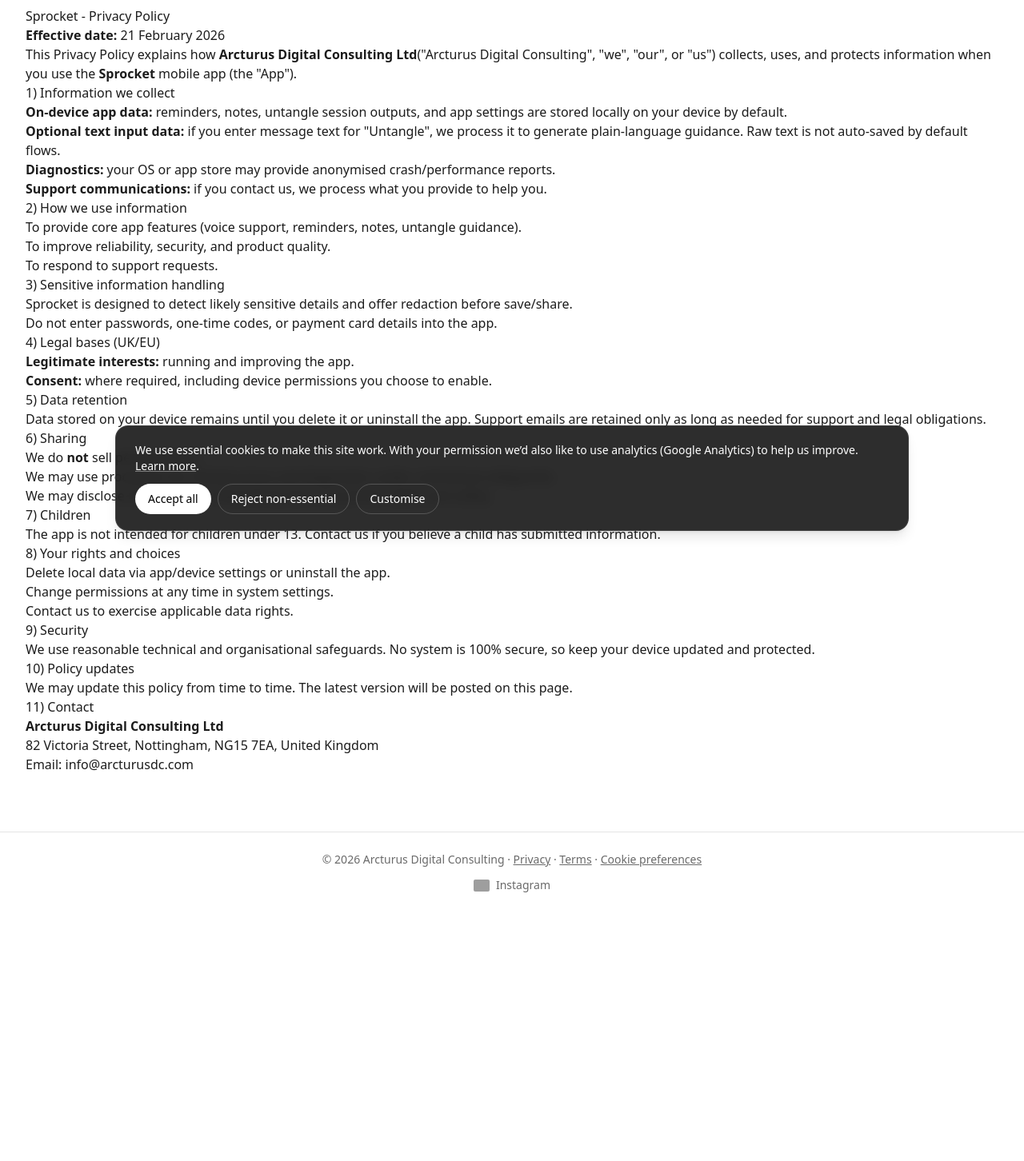
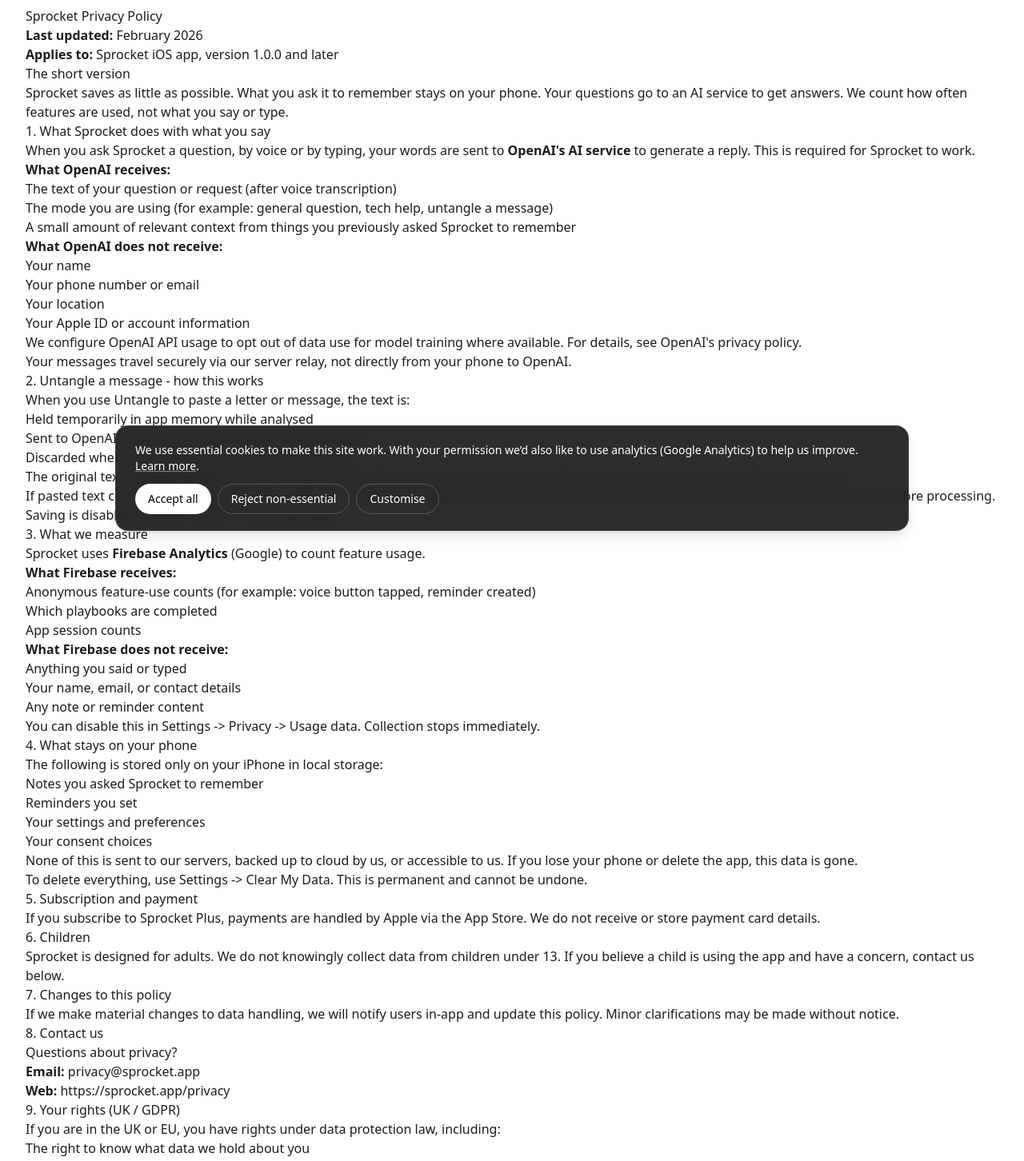
Before and after one commit to repinfaust/arcturusdc.github.io, a Next.js app: page /apps/sprocket/privacy-policy in a window 1280 px wide. Shown: the part 120-1572 px from the top of the page at 80% size. Before the commit the page ends 1261 px from the top, so only its background shows below. Built offline with nearby package versions, Linux system fonts and the light colour scheme; no server answers; grey boxes are pictures that could not be loaded.

Commit message:
Update Sprocket policy pages and video path

```diff
--- a/src/app/apps/sprocket/page.js
+++ b/src/app/apps/sprocket/page.js
@@ -54,7 +54,7 @@ export default function Sprocket() {
               <div className="rounded-xl border border-black/10 shadow-2xl overflow-hidden bg-white/60 backdrop-blur-sm">
                 <video
                   className="w-full h-auto aspect-video"
-                  src="/vid/sprocket-for-web.mp4"
+                  src="/vid/sprocket%20for%20web.mp4"
                   poster="/img/sprocket-logo.png"
                   autoPlay
                   muted
--- a/src/app/apps/sprocket/privacy-policy/page.js
+++ b/src/app/apps/sprocket/privacy-policy/page.js
@@ -1,98 +1,149 @@
 export const metadata = {
   title: 'Sprocket - Privacy Policy',
-  description: 'Read the Sprocket privacy policy in HTML. Arcturus Digital Consulting Ltd.',
+  description: 'Sprocket privacy policy for the iOS app.',
 };
 
 export default function PrivacyPolicyPage() {
   return (
     <main className="prose prose-neutral mx-auto px-4 md:px-6 lg:px-8 py-8">
-      <h1>Sprocket - Privacy Policy</h1>
-      <p><strong>Effective date:</strong> 21 February 2026</p>
+      <h1>Sprocket Privacy Policy</h1>
+      <p><strong>Last updated:</strong> February 2026</p>
+      <p><strong>Applies to:</strong> Sprocket iOS app, version 1.0.0 and later</p>
+
+      <h2>The short version</h2>
+      <p>
+        Sprocket saves as little as possible. What you ask it to remember stays on your phone.
+        Your questions go to an AI service to get answers. We count how often features are used,
+        not what you say or type.
+      </p>
+
+      <h2>1. What Sprocket does with what you say</h2>
+      <p>
+        When you ask Sprocket a question, by voice or by typing, your words are sent to
+        <strong> OpenAI&apos;s AI service</strong> to generate a reply. This is required for Sprocket
+        to work.
+      </p>
+      <p><strong>What OpenAI receives:</strong></p>
+      <ul>
+        <li>The text of your question or request (after voice transcription)</li>
+        <li>The mode you are using (for example: general question, tech help, untangle a message)</li>
+        <li>A small amount of relevant context from things you previously asked Sprocket to remember</li>
+      </ul>
+      <p><strong>What OpenAI does not receive:</strong></p>
+      <ul>
+        <li>Your name</li>
+        <li>Your phone number or email</li>
+        <li>Your location</li>
+        <li>Your Apple ID or account information</li>
+      </ul>
+      <p>
+        We configure OpenAI API usage to opt out of data use for model training where available.
+        For details, see{' '}
+        <a href="https://openai.com/privacy" target="_blank" rel="noopener noreferrer">
+          OpenAI&apos;s privacy policy
+        </a>
+        .
+      </p>
+      <p>Your messages travel securely via our server relay, not directly from your phone to OpenAI.</p>
+
+      <h2>2. Untangle a message - how this works</h2>
+      <p>When you use Untangle to paste a letter or message, the text is:</p>
+      <ul>
+        <li>Held temporarily in app memory while analysed</li>
+        <li>Sent to OpenAI to generate a plain-English interpretation</li>
+        <li>Discarded when you leave the screen or close the app</li>
+      </ul>
+      <p>
+        The original text is <strong>never stored</strong> unless you explicitly tap
+        &quot;Save summary.&quot; If saved, only the interpretation is stored, not the original text.
+      </p>
+      <p>
+        If pasted text contains likely sensitive information, for example a 6-digit code, card number,
+        or National Insurance number, Sprocket warns you before processing. Saving is disabled until you
+        confirm how to proceed.
+      </p>
+
+      <h2>3. What we measure</h2>
+      <p>
+        Sprocket uses <strong>Firebase Analytics</strong> (Google) to count feature usage.
+      </p>
+      <p><strong>What Firebase receives:</strong></p>
+      <ul>
+        <li>Anonymous feature-use counts (for example: voice button tapped, reminder created)</li>
+        <li>Which playbooks are completed</li>
+        <li>App session counts</li>
+      </ul>
+      <p><strong>What Firebase does not receive:</strong></p>
+      <ul>
+        <li>Anything you said or typed</li>
+        <li>Your name, email, or contact details</li>
+        <li>Any note or reminder content</li>
+      </ul>
+      <p>
+        You can disable this in Settings -&gt; Privacy -&gt; Usage data. Collection stops immediately.
+      </p>
+
+      <h2>4. What stays on your phone</h2>
+      <p>The following is stored only on your iPhone in local storage:</p>
+      <ul>
+        <li>Notes you asked Sprocket to remember</li>
+        <li>Reminders you set</li>
+        <li>Your settings and preferences</li>
+        <li>Your consent choices</li>
+      </ul>
+      <p>
+        None of this is sent to our servers, backed up to cloud by us, or accessible to us.
+        If you lose your phone or delete the app, this data is gone.
+      </p>
+      <p>
+        To delete everything, use Settings -&gt; Clear My Data. This is permanent and cannot be undone.
+      </p>
+
+      <h2>5. Subscription and payment</h2>
+      <p>
+        If you subscribe to Sprocket Plus, payments are handled by Apple via the App Store.
+        We do not receive or store payment card details.
+      </p>
+
+      <h2>6. Children</h2>
+      <p>
+        Sprocket is designed for adults. We do not knowingly collect data from children under 13.
+        If you believe a child is using the app and have a concern, contact us below.
+      </p>
+
+      <h2>7. Changes to this policy</h2>
+      <p>
+        If we make material changes to data handling, we will notify users in-app and update this policy.
+        Minor clarifications may be made without notice.
+      </p>
+
+      <h2>8. Contact us</h2>
+      <p>
+        Questions about privacy?<br />
+        <strong>Email:</strong> <a href="mailto:privacy@sprocket.app">privacy@sprocket.app</a><br />
+        <strong>Web:</strong> <a href="https://sprocket.app/privacy" target="_blank" rel="noopener noreferrer">https://sprocket.app/privacy</a>
+      </p>
+
+      <h2>9. Your rights (UK / GDPR)</h2>
+      <p>If you are in the UK or EU, you have rights under data protection law, including:</p>
+      <ul>
+        <li>The right to know what data we hold about you</li>
+        <li>The right to have your data deleted</li>
+        <li>The right to object to data processing</li>
+      </ul>
+      <p>
+        Because Sprocket stores almost all data locally and does not require an account,
+        most rights can be exercised directly through Settings -&gt; Clear My Data.
+      </p>
+      <p>
+        For data processed by OpenAI on our behalf, we act as the data controller.
+        Contact <a href="mailto:privacy@sprocket.app">privacy@sprocket.app</a> with requests.
+      </p>
 
       <p>
-        This Privacy Policy explains how <strong>Arcturus Digital Consulting Ltd</strong>
-        ("Arcturus Digital Consulting", "we", "our", or "us") collects, uses, and
-        protects information when you use the <strong>Sprocket</strong> mobile app (the "App").
-      </p>
-
-      <h2>1) Information we collect</h2>
-      <ul>
-        <li>
-          <strong>On-device app data:</strong> reminders, notes, untangle session outputs,
-          and app settings are stored locally on your device by default.
-        </li>
-        <li>
-          <strong>Optional text input data:</strong> if you enter message text for "Untangle",
-          we process it to generate plain-language guidance. Raw text is not auto-saved by default flows.
-        </li>
-        <li>
-          <strong>Diagnostics:</strong> your OS or app store may provide anonymised crash/performance reports.
-        </li>
-        <li>
-          <strong>Support communications:</strong> if you contact us, we process what you provide to help you.
-        </li>
-      </ul>
-
-      <h2>2) How we use information</h2>
-      <ul>
-        <li>To provide core app features (voice support, reminders, notes, untangle guidance).</li>
-        <li>To improve reliability, security, and product quality.</li>
-        <li>To respond to support requests.</li>
-      </ul>
-
-      <h2>3) Sensitive information handling</h2>
-      <ul>
-        <li>Sprocket is designed to detect likely sensitive details and offer redaction before save/share.</li>
-        <li>Do not enter passwords, one-time codes, or payment card details into the app.</li>
-      </ul>
-
-      <h2>4) Legal bases (UK/EU)</h2>
-      <ul>
-        <li><strong>Legitimate interests:</strong> running and improving the app.</li>
-        <li><strong>Consent:</strong> where required, including device permissions you choose to enable.</li>
-      </ul>
-
-      <h2>5) Data retention</h2>
-      <p>
-        Data stored on your device remains until you delete it or uninstall the app.
-        Support emails are retained only as long as needed for support and legal obligations.
-      </p>
-
-      <h2>6) Sharing</h2>
-      <ul>
-        <li>We do <strong>not</strong> sell personal data.</li>
-        <li>We may use processors for infrastructure and diagnostics under contractual safeguards.</li>
-        <li>We may disclose information if required by law or to protect rights and safety.</li>
-      </ul>
-
-      <h2>7) Children</h2>
-      <p>
-        The app is not intended for children under 13. Contact us if you believe a child has submitted information.
-      </p>
-
-      <h2>8) Your rights and choices</h2>
-      <ul>
-        <li>Delete local data via app/device settings or uninstall the app.</li>
-        <li>Change permissions at any time in system settings.</li>
-        <li>Contact us to exercise applicable data rights.</li>
-      </ul>
-
-      <h2>9) Security</h2>
-      <p>
-        We use reasonable technical and organisational safeguards. No system is 100% secure,
-        so keep your device updated and protected.
-      </p>
-
-      <h2>10) Policy updates</h2>
-      <p>
-        We may update this policy from time to time. The latest version will be posted on this page.
-      </p>
-
-      <h2>11) Contact</h2>
-      <p>
-        <strong>Arcturus Digital Consulting Ltd</strong><br />
-        82 Victoria Street, Nottingham, NG15 7EA, United Kingdom<br />
-        Email: <a href="mailto:info@arcturusdc.com">info@arcturusdc.com</a>
+        <em>
+          This policy is available in plain English. If anything is unclear, contact us and we will explain.
+        </em>
       </p>
     </main>
   );
--- a/src/app/apps/sprocket/terms-of-use/page.js
+++ b/src/app/apps/sprocket/terms-of-use/page.js
@@ -1,72 +1,158 @@
 export const metadata = {
   title: 'Sprocket - Terms of Use',
-  description: 'Read the Sprocket Terms of Use in HTML. Arcturus Digital Consulting Ltd.',
+  description: 'Sprocket Terms of Use and End User Licence Agreement (EULA).',
 };
 
 export default function TermsOfUsePage() {
   return (
-    <main className="max-w-3xl mx-auto px-4 md:px-6 lg:px-8 py-12 text-neutral-800 leading-relaxed space-y-6">
-      <h1 className="text-2xl font-semibold mb-6">Sprocket - Terms of Use</h1>
-      <p><strong>Effective date:</strong> 21 February 2026</p>
+    <main className="prose prose-neutral mx-auto px-4 md:px-6 lg:px-8 py-8">
+      <h1>Sprocket - Terms of Use &amp; End User Licence Agreement (EULA)</h1>
+      <p><strong>Last updated:</strong> February 2026</p>
+      <p><strong>Applies to:</strong> Sprocket iOS app</p>
 
       <p>
-        These Terms govern your use of <strong>Sprocket</strong>, provided by{' '}
-        <strong>Arcturus Digital Consulting Ltd</strong>. By using the app, you agree to these Terms.
+        Apple&apos;s standard EULA applies to this app:{' '}
+        <a href="https://www.apple.com/legal/internet-services/itunes/dev/stdeula/" target="_blank" rel="noopener noreferrer">
+          https://www.apple.com/legal/internet-services/itunes/dev/stdeula/
+        </a>
+      </p>
+      <p>The terms below supplement Apple&apos;s standard EULA.</p>
+
+      <h2>1. About Sprocket</h2>
+      <p>
+        Sprocket is an AI-assisted voice and text assistant designed to help people with everyday
+        tasks on their smartphone. It is provided by [Developer/Company name], registered in
+        [England and Wales / jurisdiction].
       </p>
 
-      <section>
-        <h2 className="text-xl font-semibold mt-8 mb-2">Licence</h2>
+      <h2>2. Using Sprocket</h2>
+      <p><strong>What Sprocket is for:</strong></p>
       <p>
-          We grant you a limited, non-exclusive, non-transferable licence to use Sprocket for
-          personal, non-commercial use.
+        Personal, non-commercial use to ask questions, set reminders, store notes, get step-by-step
+        phone help, and understand confusing messages.
       </p>
-      </section>
+      <p><strong>What Sprocket is not:</strong></p>
+      <p>
+        Sprocket is not a substitute for professional medical, legal, or financial advice.
+        Responses are for general information only.
+      </p>
+      <p><strong>Emergency situations:</strong></p>
+      <p>
+        Sprocket is not an emergency service. If you or someone else is in danger,
+        call 999 (UK) or your local emergency number.
+      </p>
 
-      <section>
-        <h2 className="text-xl font-semibold mt-8 mb-2">Acceptable Use</h2>
+      <h2>3. Subscription - Sprocket Plus</h2>
+      <h3>3.1 What&apos;s included</h3>
       <p>
-          You agree not to misuse the app, reverse engineer protected components, or use the app
-          for unlawful activity.
+        Sprocket Plus includes voice assistant, Untangle Text, step-by-step playbooks,
+        reminders, and memory notes.
       </p>
-      </section>
 
-      <section>
-        <h2 className="text-xl font-semibold mt-8 mb-2">Important Notice</h2>
+      <h3>3.2 Free trial</h3>
       <p>
-          Sprocket provides practical guidance and drafting support. It does not provide legal,
-          financial, medical, or emergency advice.
+        A free 7-day trial is available to new subscribers who have not previously subscribed.
+        You are not charged during the trial period.
       </p>
-      </section>
 
-      <section>
-        <h2 className="text-xl font-semibold mt-8 mb-2">Intellectual Property</h2>
+      <h3>3.3 Pricing</h3>
+      <ul>
+        <li><strong>Annual plan:</strong> GBP 23.99 per year (about GBP 1.99 per month)</li>
+        <li><strong>Monthly plan:</strong> GBP 3.49 per month</li>
+      </ul>
+      <p>Prices include VAT where applicable and may vary by region.</p>
+
+      <h3>3.4 Automatic renewal</h3>
       <p>
-          All intellectual property rights in Sprocket belong to Arcturus Digital Consulting Ltd.
-          You may not copy, modify, or distribute the app without permission.
+        Subscriptions renew automatically each billing period unless cancelled at least 24 hours
+        before the period ends. Payment is charged to your Apple ID at purchase and renewal.
       </p>
-      </section>
 
-      <section>
-        <h2 className="text-xl font-semibold mt-8 mb-2">Disclaimer and Liability</h2>
+      <h3>3.5 Cancellation</h3>
       <p>
-          The app is provided "as is" without warranties to the fullest extent permitted by law.
-          We are not liable for indirect or consequential damages arising from app use.
+        Cancel anytime via iPhone Settings -&gt; [Your Name] -&gt; Subscriptions -&gt; Sprocket.
+        Cancellation takes effect at period end. No partial refunds except where required by law.
       </p>
-      </section>
 
-      <section>
-        <h2 className="text-xl font-semibold mt-8 mb-2">Termination</h2>
+      <h3>3.6 Free trial cancellation</h3>
       <p>
-          We may suspend or terminate access where these Terms are breached.
+        To avoid charges, cancel at least 24 hours before trial end using iPhone Settings -&gt;
+        [Your Name] -&gt; Subscriptions -&gt; Sprocket.
       </p>
-      </section>
 
-      <section>
-        <h2 className="text-xl font-semibold mt-8 mb-2">Contact</h2>
+      <h3>3.7 Restoring a purchase</h3>
       <p>
-          Email: <a href="mailto:info@arcturusdc.com" className="text-blue-600 underline hover:text-blue-800">info@arcturusdc.com</a>
+        If you subscribed before and changed device or reinstalled the app, tap
+        &quot;Restore previous purchase&quot; on the subscription screen.
       </p>
-      </section>
+
+      <h3>3.8 Price changes</h3>
+      <p>
+        We may change prices. You will be notified in advance. Continued use after the change
+        takes effect means you accept the new price.
+      </p>
+
+      <h2>4. AI service - acceptable use</h2>
+      <p>Sprocket uses OpenAI&apos;s AI. You agree not to use Sprocket to:</p>
+      <ul>
+        <li>Bypass, manipulate, or jailbreak the AI system</li>
+        <li>Generate harmful, illegal, or abusive content</li>
+        <li>Submit personal data of third parties without their knowledge</li>
+        <li>Use the service for commercial, resale, or automated purposes</li>
+      </ul>
+      <p>We may terminate access if these terms are violated.</p>
+
+      <h2>5. Accuracy of AI responses</h2>
+      <p>
+        AI responses may be inaccurate, incomplete, or out of date. Verify important information
+        using official sources.
+      </p>
+
+      <h2>6. Your content</h2>
+      <p>
+        Notes and reminders remain yours and are stored locally on your device. Questions are
+        processed by OpenAI as described in the Privacy Policy. We do not claim ownership of your
+        questions or generated replies.
+      </p>
+
+      <h2>7. Availability</h2>
+      <p>
+        We aim for reliable service but cannot guarantee uninterrupted availability.
+        AI features depend on OpenAI service uptime.
+      </p>
+
+      <h2>8. Updates and changes</h2>
+      <p>
+        We may update the app and these terms to improve features, fix issues, or comply with legal
+        and platform requirements. Material changes are announced in-app.
+      </p>
+
+      <h2>9. Limitation of liability</h2>
+      <p>
+        To the extent permitted by law, we are not liable for indirect, incidental, or consequential
+        damages. Total liability is limited to the amount paid for your current subscription period.
+      </p>
+      <p>
+        Nothing limits liability for death or personal injury caused by negligence, fraud,
+        or anything that cannot be limited by law.
+      </p>
+
+      <h2>10. Governing law</h2>
+      <p>
+        These terms are governed by the laws of England and Wales. Disputes are subject to the
+        non-exclusive jurisdiction of the courts of England and Wales.
+      </p>
+
+      <h2>11. Contact</h2>
+      <p>
+        Questions about these terms?<br />
+        <strong>Email:</strong> <a href="mailto:legal@sprocket.app">legal@sprocket.app</a><br />
+        <strong>Web:</strong> <a href="https://sprocket.app/terms" target="_blank" rel="noopener noreferrer">https://sprocket.app/terms</a>
+      </p>
+
+      <p>
+        <em>These terms are written in plain English. If anything is unclear, please contact us.</em>
+      </p>
     </main>
   );
 }
```
Lines whose indentation alone changed are shown as unchanged.
